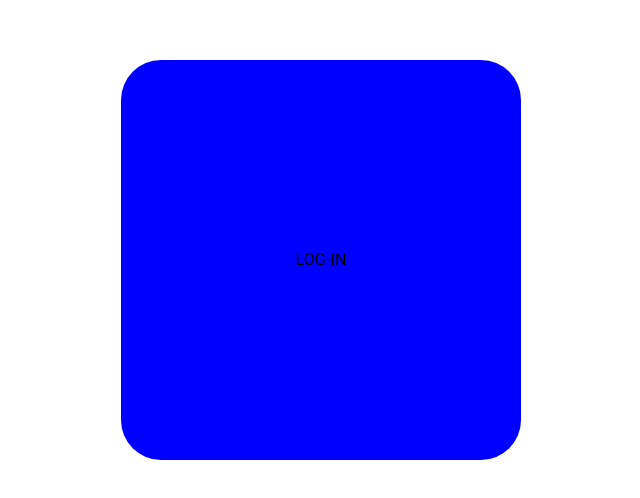
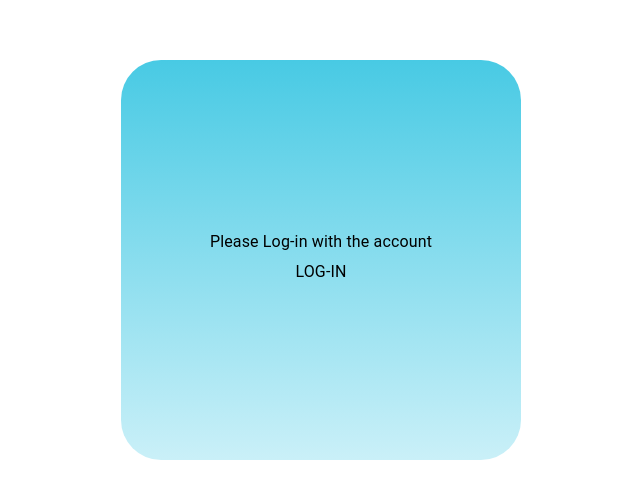
Before and after one commit to rexode/Pruebachat, a React (Create React App) app: page / in a window 1280 px wide. Shown: the part 140-638 px from the top of the page, without its empty margins (319-959 px from the left). Built offline with nearby package versions, Linux system fonts and the light colour scheme; the HTML template or start-up script is replaced by a standard one.

Commit message:
Log-in añadido

```diff
--- a/src/App.jsx
+++ b/src/App.jsx
@@ -2,7 +2,6 @@ import "./App.css";
 import React, { useRef} from "react";
 import { Typography, TextField, Button,Box,Grid } from "@mui/material";
 import LogIn from "./LogIn";
-import { ethers } from "ethers";
 import { useEffect, useState } from "react";
 
 
@@ -10,20 +9,7 @@ function App() {
 const [account, setAccount] = useState(null);
 const [provider, setProvider] = useState(null);
 
-  const initConnection = async () => {
-    if (typeof window.ethereum !== "undefined") {
-      console.log("good");
-      const accounts = await window.ethereum.request({
-        method: "eth_requestAccounts",
-      });
-      const tempProvider = new ethers.providers.Web3Provider(window.ethereum);
-      setProvider(tempProvider);
-      console.log(provider);
-      setAccount(accounts[0]);
-    } else {
-      console.log("install metamask");
-    }
-  };
+
   return (
     <Grid
       container
@@ -34,7 +20,7 @@ const [provider, setProvider] = useState(null);
       style={{ minHeight: "100vh" ,minWidth:"400"}}
     >
       <Grid item xs={10}>
-        <LogIn initConnection={initConnection} account={account} />
+        <LogIn  />
       </Grid>
     </Grid>
   );
--- a/src/LogIn.jsx
+++ b/src/LogIn.jsx
@@ -1,19 +1,162 @@
 import React from "react";
-import { Typography, TextField, Button, Box } from "@mui/material";
+import {
+  Typography,
+  TextField,
+  Button,
+  Box,
+  Grid,
+  FormGroup,
+} from "@mui/material";
 import { useEffect, useState } from "react";
+import { ethers } from "ethers";
+import { initializeApp } from "firebase/app";
+import {
+  collection,
+  doc,
+  getDoc,
+  getFirestore,
+  setDoc,
+  query,
+  where,
+} from "firebase/firestore";
 
+export default function (props) {
+  const [provider, setProvider] = useState(null);
+  const [account, setAccount] = useState(null);
+  const [exist, setExist] = useState(false);
+  const [user, setUser] = useState(null);
 
-export default function(props){
-  const { initConnection, account } = props;
-  const [provider, setProvider] = useState(null);
+  const firebaseConfig = {
+    apiKey: "AIzaSyBtdpW3nwEsn3YtHsXPqHWRqbbXtIxopw4",
+    authDomain: "cryptochat-d151f.firebaseapp.com",
+    projectId: "cryptochat-d151f",
+    storageBucket: "cryptochat-d151f.appspot.com",
+    messagingSenderId: "330745028140",
+    appId: "1:330745028140:web:aa78d74db7afe83f82bb89",
+    measurementId: "G-9WSP7EY9F0",
+  };
+
+  const app = initializeApp(firebaseConfig);
+  const db = getFirestore(app);
+
+  const initConnection = async () => {
+    if (typeof window.ethereum !== "undefined") {
+      console.log("good");
+      const accounts = await window.ethereum.request({
+        method: "eth_requestAccounts",
+      });
+      const tempProvider = new ethers.providers.Web3Provider(window.ethereum);
+      setProvider(tempProvider);
+      console.log(provider);
+      setAccount(accounts[0]);
+      await getUser(db, accounts[0]);
+    } else {
+      console.log("install metamask");
+    }
+  };
+  async function Register(db, name) {
+    if (searchUser(name)) {
+      await setDoc(doc(db, "Users", account.toString().toUpperCase()), {
+        Name: name,
+      });
+    }
+  }
+  async function searchUser(userName) {
+    const q = query(db, where("Name", "==", userName));
+    if (q.exist()) {
+      return false;
+    } else {
+      return true;
+    }
+  }
+  async function getUser(db, account) {
+    console.log("Account:" + account.toUpperCase());
+    console.log("Necesario:" + "0x8B66676696E61EE8748e30AA5a07D18BaD0810D8");
+    const docRef = doc(db, "Users", account.toString().toUpperCase());
+    const docSnap = await getDoc(docRef);
+
+    if (docSnap.exists()) {
+      setExist(true);
+      console.log("Document data:", docSnap.data().Name);
+      setUser(docSnap.data().Name);
+    } else {
+      // doc.data() will be undefined in this case
+      console.log("No such document!");
+    }
+  }
   return (
-  <Box display="flex" alignItems="center" justifyContent="center" sx={{width:400,height:400, backgroundColor:"blue",borderRadius:10}}>
+    <Box
+      display="flex"
+      alignItems="center"
+      justifyContent="center"
+      sx={{
+        width: 400,
+        height: 400,
+        background: "linear-gradient(to bottom, #48cae4, #caf0f8)",
+        borderRadius: 10,
+      }}
+    >
       {account == null ? (
-      <Button disableElevation sx={{ color: "black" }} onClick={initConnection}>
+        <Grid
+          container
+          alignItems="center"
+          justifyContent="center"
+          direction="column"
+        >
+          <Grid item>
+            <Typography>Please Log-in with the account</Typography>
+          </Grid>
+          <Grid item>
+            <Button
+              disableElevation
+              sx={{ color: "black" }}
+              onClick={initConnection}
+            >
               <Typography fontSize={16}>Log-in</Typography>
             </Button>
+          </Grid>
+        </Grid>
       ) : (
-      <Typography variant>...{account.substring(account.length - 7)}</Typography>
+        <>
+          {exist ? (
+            <Grid
+              container
+              alignItems="center"
+              justifyContent="center"
+              direction="column"
+            >
+              <Grid item>
+                <Typography variant>
+                  ...{account.substring(account.length - 7)}
+                </Typography>
+              </Grid>
+              <Grid item>
+                <Typography variant="h3">{user}</Typography>
+              </Grid>
+            </Grid>
+          ) : (
+            <Grid
+              container
+              alignItems="center"
+              justifyContent="center"
+              direction="column"
+            >
+              <Grid item>
+                <Typography variant="h5">
+                  Please Register with a Username
+                </Typography>
+              </Grid>
+              <TextField
+                id="outlined-basic"
+                label="Outlined"
+                variant="outlined"
+              />
+              <Button>
+                <Typography>Register</Typography>
+              </Button>
+            </Grid>
+          )}
+        </>
       )}
     </Box>
   );
```
Lines whose indentation alone changed are shown as unchanged.
